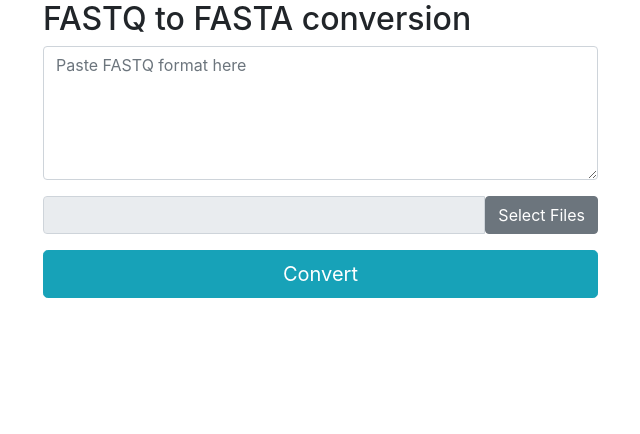
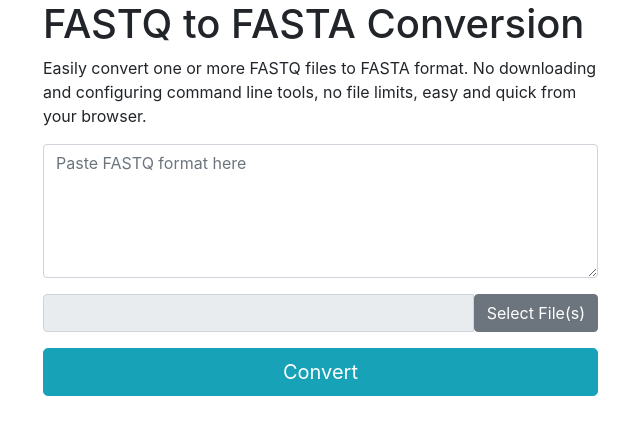
Before and after one commit to liamhawkins/fastq2fasta, a plain HTML site: page index.html in a window 1280 px wide. Shown: the whole page, without its empty margins (42-682 px from the left). Drawn offline with nearby package versions, Linux system fonts and the light colour scheme.

Commit message:
Add description

```diff
--- a/index.html
+++ b/index.html
@@ -3,6 +3,7 @@
 <head>
 	<meta charset="utf-8">
     <meta name="viewport" content="width=device-width, initial-scale=1.0">
+    <meta name="description" content="Fast in-browser FASTQ to FASTA converter. Copy-and-paste or select file(s) for easy conversion. No file limits, and no downloading command-line tools.">
     <link rel="stylesheet" href="./bootstrap.min.css">
 	<script src="js/jquery-3.3.1.min.js" type="text/javascript"></script>
 	<script src="js/bootstrap.min.js" type="text/javascript"></script>
@@ -10,10 +11,13 @@
     <script src="js/jszip.min.js" type="text/javascript"></script>
     <script src="node_modules/file-saver/FileSaver.js" type="text/javascript"></script>
 </head>
-
+<title>FASTQ to FASTA Converter</title>
 <body>
 <div class="container">
-    <h2>FASTQ to FASTA conversion</h2>
+    <h1>FASTQ to FASTA Conversion</h1>
+    <p class="w-50">Easily convert one or more FASTQ files to FASTA format. No downloading
+    and configuring command line tools, no file limits, easy and quick from
+    your browser.</p>
     <form>
         <div class="form-group">
             <textarea class="form-control w-50" id="fastqText" rows="5" placeholder="Paste FASTQ format here"></textarea>
@@ -27,7 +31,7 @@
 <script>
 	$('#files').filestyle({
 		btnClass : 'btn-secondary',
-		text : ' Select Files',
+		text : ' Select File(s)',
 	});
 </script>
 <script src="js/app.js"></script>
```
